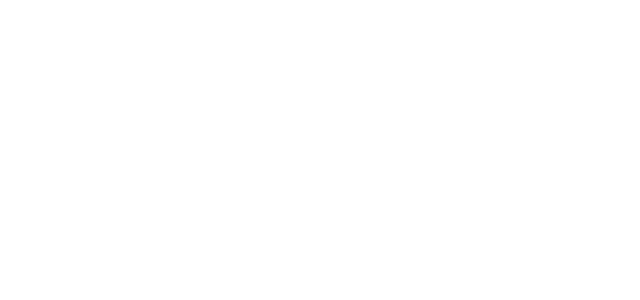
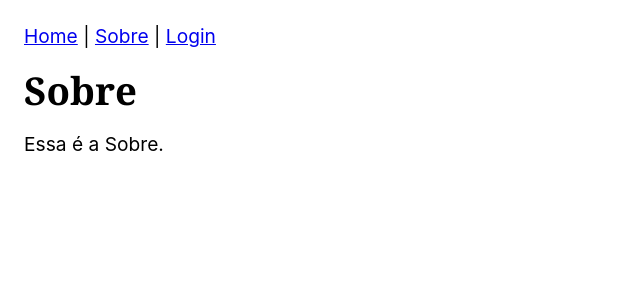
Before and after one commit to tatisabinoviana/ReactParaIniciantesOrigamid, a React (Create React App) app: page /sobre in a window 1280 px wide. Before the commit this address had no page. Shown: the top 300 px of the page, without its empty margins (0-640 px from the left). Built offline with nearby package versions, Linux system fonts and the light colour scheme.

Commit message:
distribuição de rotas, links de direcionamento, pagina de login com redirecionamento

```diff
--- a/src/App.js
+++ b/src/App.js
@@ -1,12 +1,20 @@
 import React from 'react'
 import { BrowserRouter, Routes, Route } from 'react-router-dom'
+import Header from './Header'
 import Home from './Home'
+import Login from './Login'
+import NaoEncontrada from './NaoEncontrada'
+import Sobre from './Sobre'
 
 const App = () => {
   return (
     <BrowserRouter>
+      <Header />
       <Routes>
         <Route path="/" element={<Home />} />
+        <Route path="sobre" element={<Sobre />} />
+        <Route path="login" element={<Login />} />
+        <Route path="*" element={<NaoEncontrada />} />
       </Routes>
     </BrowserRouter>
   )
--- /dev/null
+++ b/src/Header.css
@@ -0,0 +1,3 @@
+.active {
+  color: tomato;
+}
--- /dev/null
+++ b/src/Header.js
@@ -0,0 +1,23 @@
+import React from 'react'
+// import './Header.css'
+import { NavLink } from 'react-router-dom'
+
+const Header = () => {
+  return (
+    <nav>
+      <NavLink to="/" activeStyle={{ color: 'tomato' }} end>
+        Home
+      </NavLink>{' '}
+      |{' '}
+      <NavLink to="sobre" activeStyle={{ color: 'tomato' }}>
+        Sobre
+      </NavLink>{' '}
+      |{' '}
+      <NavLink to="login" activeStyle={{ color: 'tomato' }}>
+        Login
+      </NavLink>
+    </nav>
+  )
+}
+
+export default Header
--- /dev/null
+++ b/src/Login.js
@@ -0,0 +1,19 @@
+import React from 'react'
+import { useNavigate } from 'react-router-dom'
+
+const Login = () => {
+  const navigate = useNavigate()
+
+  function handleClick() {
+    console.log('Fazer login')
+    navigate('/sobre')
+  }
+  return (
+    <div>
+      <h1>Login</h1>
+      <button onClick={handleClick}>Login</button>
+    </div>
+  )
+}
+
+export default Login
--- /dev/null
+++ b/src/NaoEncontrada.js
@@ -0,0 +1,11 @@
+import React from 'react'
+
+const NaoEncontrada = () => {
+  return (
+    <div>
+      <p>Erro 404 - Página não encontrada</p>
+    </div>
+  )
+}
+
+export default NaoEncontrada
--- /dev/null
+++ b/src/Sobre.js
@@ -0,0 +1,12 @@
+import React from 'react'
+
+const Sobre = () => {
+  return (
+    <div>
+      <h1>Sobre</h1>
+      <p>Essa é a Sobre.</p>
+    </div>
+  )
+}
+
+export default Sobre
```
